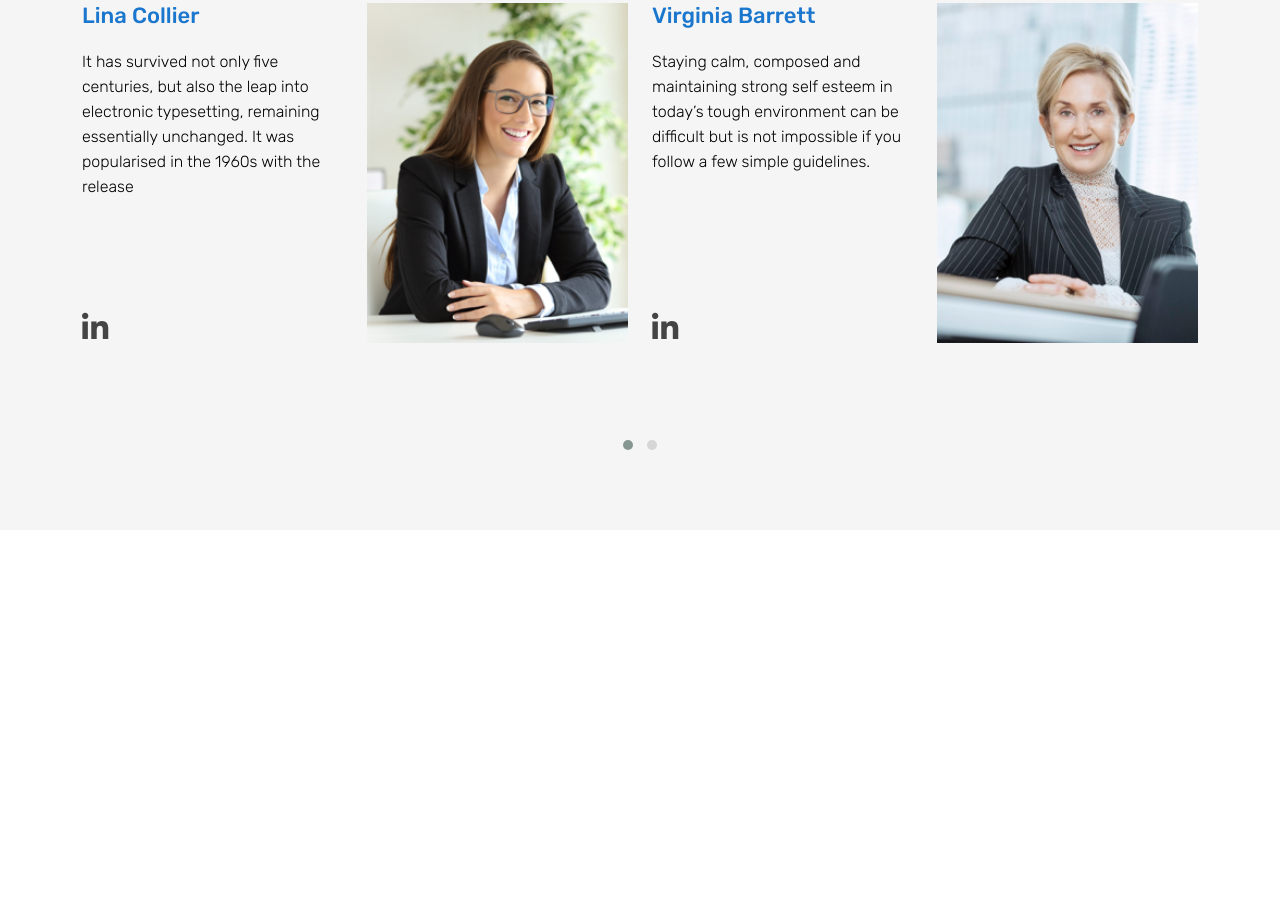
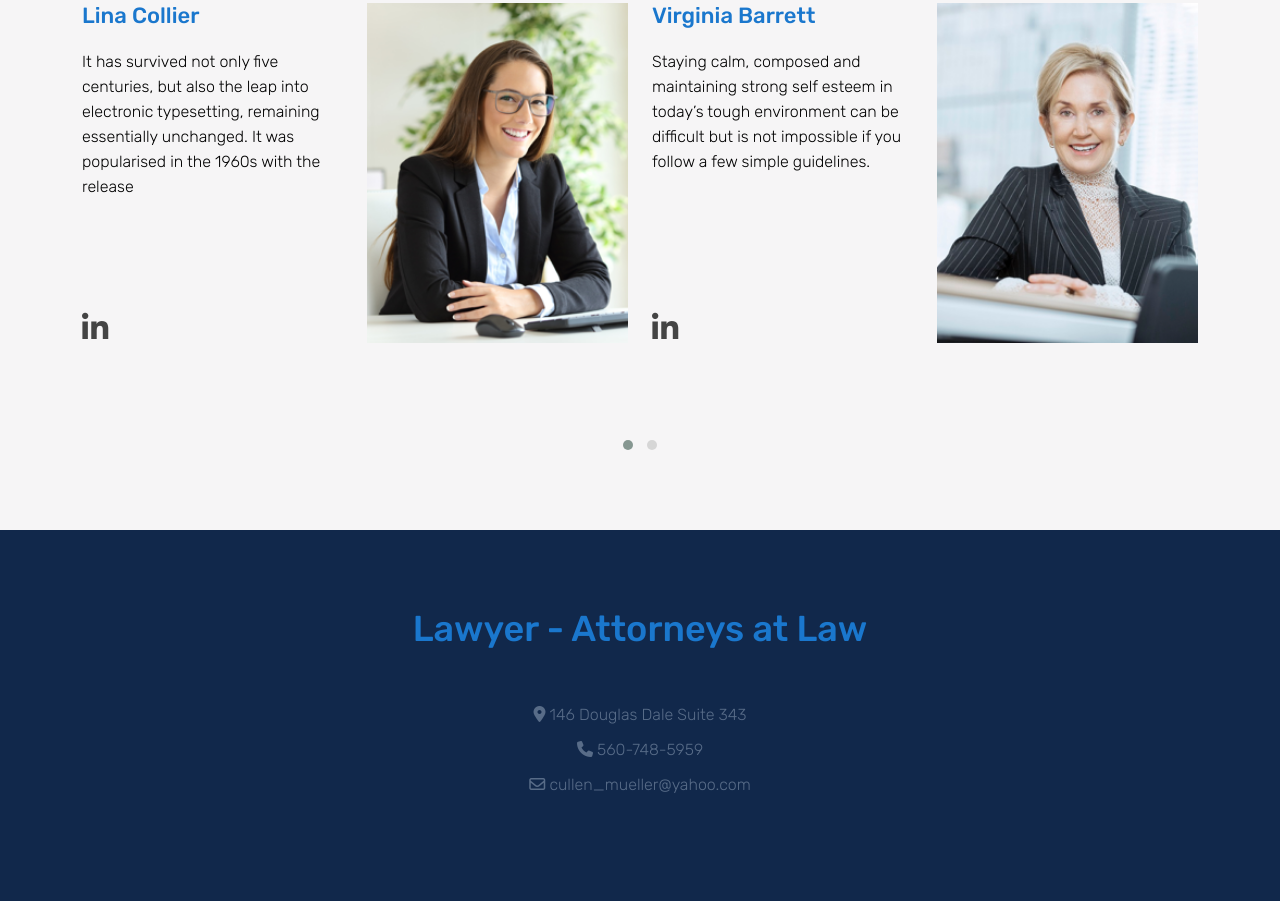
Before and after one commit to Nikola14a/Lawyer, a plain HTML site: page public_html/index.html in a window 1280 px wide. Shown: the part 1501-2402 px from the top of the page. Before the commit the page ends 2031 px from the top, so only its background shows below. Drawn offline with nearby package versions, Linux system fonts and the light colour scheme.

Commit message:
Info Section done

```diff
--- a/public_html/index.html
+++ b/public_html/index.html
@@ -364,7 +364,34 @@ Click nbfs://nbhost/SystemFileSystem/Templates/Other/html.html to edit this temp
         </div>
       </section>
       <!--section team end-->
+      <!--section info start-->
+      <section class="info-section text-center">
+        <div class="container">
+          <h2
+            class="info-section-title text-primary animation"
+            data-animation="slide-bottom">
+            Lawyer - Attorneys at Law
+          </h2>
+          <div class="info-data animation" data-animation="slide-top">
+            <p>
+              <span class="fa-solid fa-location-dot info-icon"></span>
+              <span>146 Douglas Dale Suite 343</span>
+            </p>
+            <p>
+              <span class="fa-solid fa-phone info-icon"></span>
+              <a href="tel:560-748-5959">560-748-5959</a>
+            </p>
+            <p>
+              <span class="fa-regular fa-envelope info-icon"></span>
+              <a href="mailto:">cullen_mueller@yahoo.com</a>
+            </p>
+          </div>
+        </div>
+      </section>
+      <!--section info end-->
     </main>
+    <!--main end-->
+
     <script
       src="https://kit.fontawesome.com/eabec9a128.js"
       crossorigin="anonymous"></script>
--- /dev/null
+++ b/public_html/scss/partials/_info-section.scss
@@ -0,0 +1,17 @@
+$info-bg: $dark-blue;
+$info-text: #586c88;
+.info-section {
+  background-color: $info-bg;
+  padding: 7.8rem 0 9.4rem;
+
+  .info-section-title {
+    margin-bottom: 5.2rem;
+  }
+  .info-data {
+    p,
+    a {
+      color: $info-text;
+      text-decoration: none;
+    }
+  }
+}
--- a/public_html/scss/theme.scss
+++ b/public_html/scss/theme.scss
@@ -8,3 +8,4 @@
 @import "partials/hero-section";
 @import "partials/service-section";
 @import "partials/home-page-team-section";
+@import "partials/info-section";
```
Also changed, not shown: public_html/css/theme.css, 1 other file.
